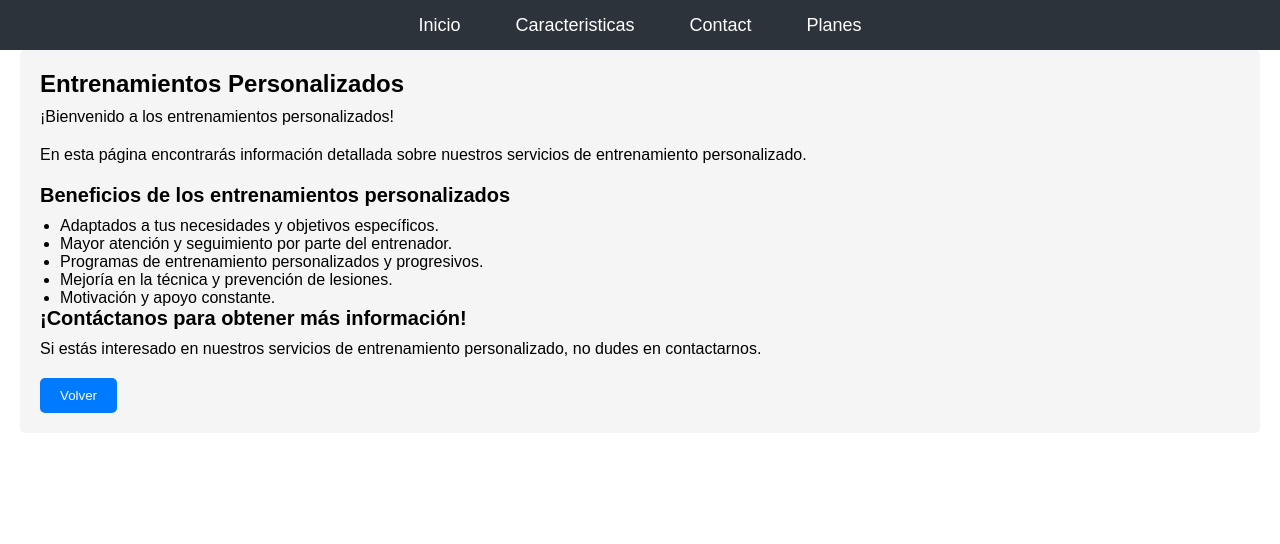
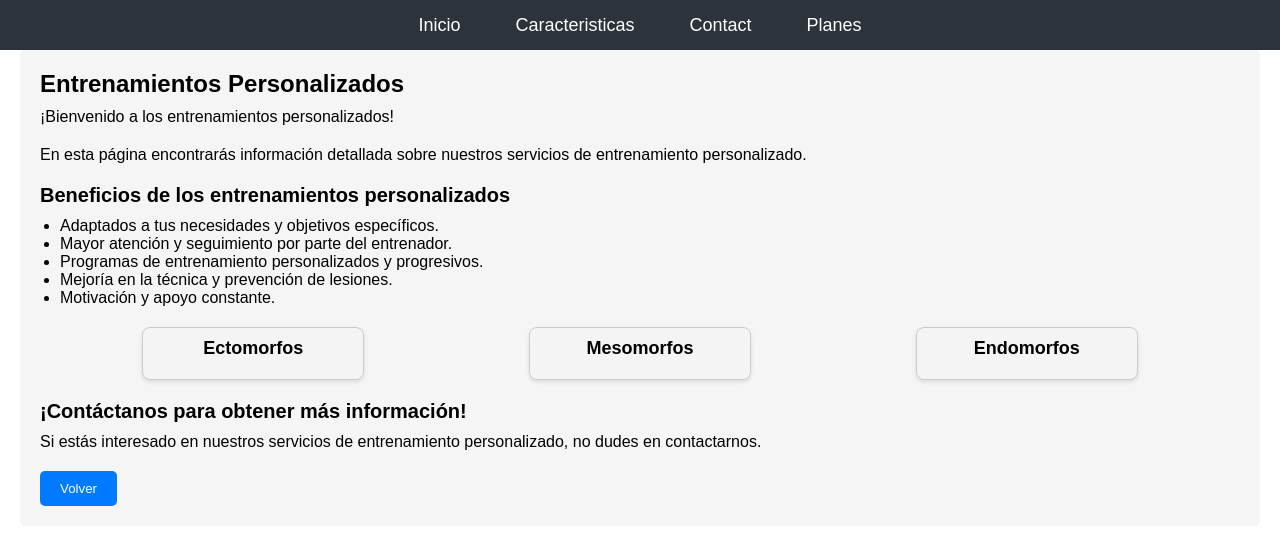
Before and after one commit to crescowboy/appwebfitness, a React (Create React App) app: page /entreno in a window 1280 px wide. Shown: the top 544 px of the page. Built offline with nearby package versions, Linux system fonts and the light colour scheme.

Commit message:
AGREGANDO TIPOS DE CUERPO A LA PAG DE ENTRENAMIENTOS

```diff
--- a/src/index.css
+++ b/src/index.css
@@ -527,3 +527,33 @@ header{
 /* .form-pago button:hover {
   background-color: #0069d9;
 } */
+
+
+/* ENTRENAMIENTOS PERSONALIZADOS */
+.container {
+  display: flex;
+  justify-content: space-around;
+  align-items: center;
+  padding: 20px;
+}
+
+.card {
+  background-color: #f4f4f4;
+  border: 1px solid #ccc;
+  border-radius: 8px;
+  width: 200px;
+  padding: 10px;
+  text-align: center;
+  box-shadow: 0 2px 4px rgba(0, 0, 0, 0.1);
+}
+
+.card-title {
+  font-size: 18px;
+  font-weight: bold;
+  margin-bottom: 10px;
+}
+
+.card-content {
+  font-size: 14px;
+  color: #555;
+}
--- a/src/paginas/Entreno_page.jsx
+++ b/src/paginas/Entreno_page.jsx
@@ -32,6 +32,30 @@ const Entreno_page = () => {
           </ul>
         </div>
 
+        <div class="container">
+  <div class="card">
+    <div class="card-title">Ectomorfos</div>
+    <div class="card-content">
+      {/* <!-- Contenido de la tarjeta para Ectomorfos --> */}
+    </div>
+  </div>
+
+  <div class="card">
+    <div class="card-title">Mesomorfos</div>
+    <div class="card-content">
+      {/* <!-- Contenido de la tarjeta para Mesomorfos --> */}
+    </div>
+  </div>
+
+  <div class="card">
+    <div class="card-title">Endomorfos</div>
+    <div class="card-content">
+      {/* <!-- Contenido de la tarjeta para Endomorfos --> */}
+    </div>
+  </div>
+</div>
+
+
         <div className="entrenamientos-contact">
           <h2>¡Contáctanos para obtener más información!</h2>
           <p>Si estás interesado en nuestros servicios de entrenamiento personalizado, no dudes en contactarnos.</p>
```
